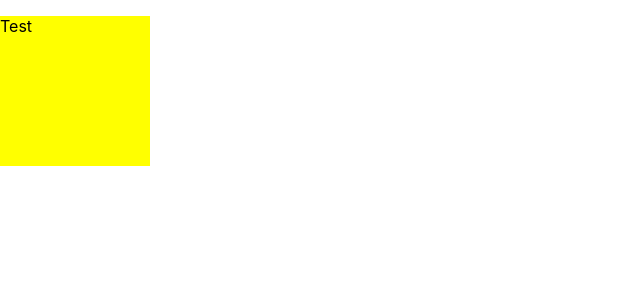
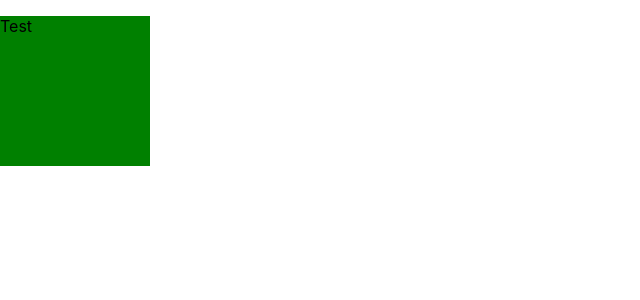
Before and after one commit to Kosa-Nostra/React_Tasks, a React (Create React App) app: page / in a window 1280 px wide. Shown: the top 300 px of the page, without its empty margins (0-640 px from the left). Built offline with nearby package versions, Linux system fonts and the light colour scheme.

Commit message:
Task 106#2

```diff
--- a/src/App.js
+++ b/src/App.js
@@ -23,6 +23,10 @@ height: 150px;
 background: yellow;
 border: 2px;
 `;
+const DIVB = styled(DIVA)`
+background: green;
+border: 3px;
+`
 
 
 function App() {
@@ -32,7 +36,8 @@ function App() {
 }
 function Block1(){
 	return(
-<DIVA><p>Test</p></DIVA>
+<DIVA><p>Test</p></DIVA>,
+<DIVB><p>Test</p></DIVB>
 	);
 }
 export default App;
```
